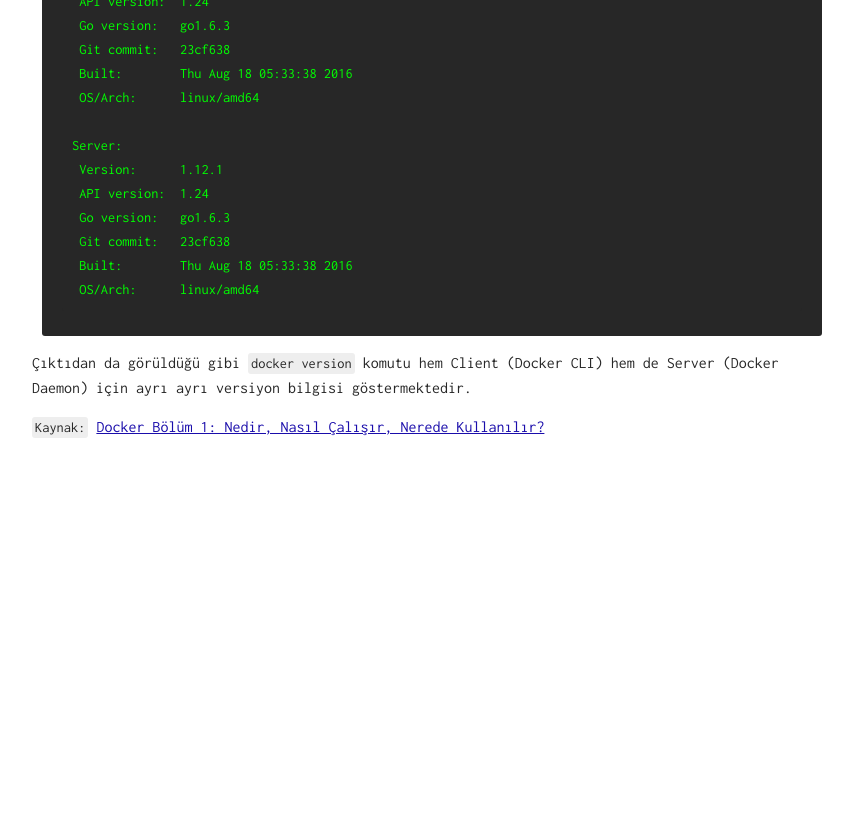
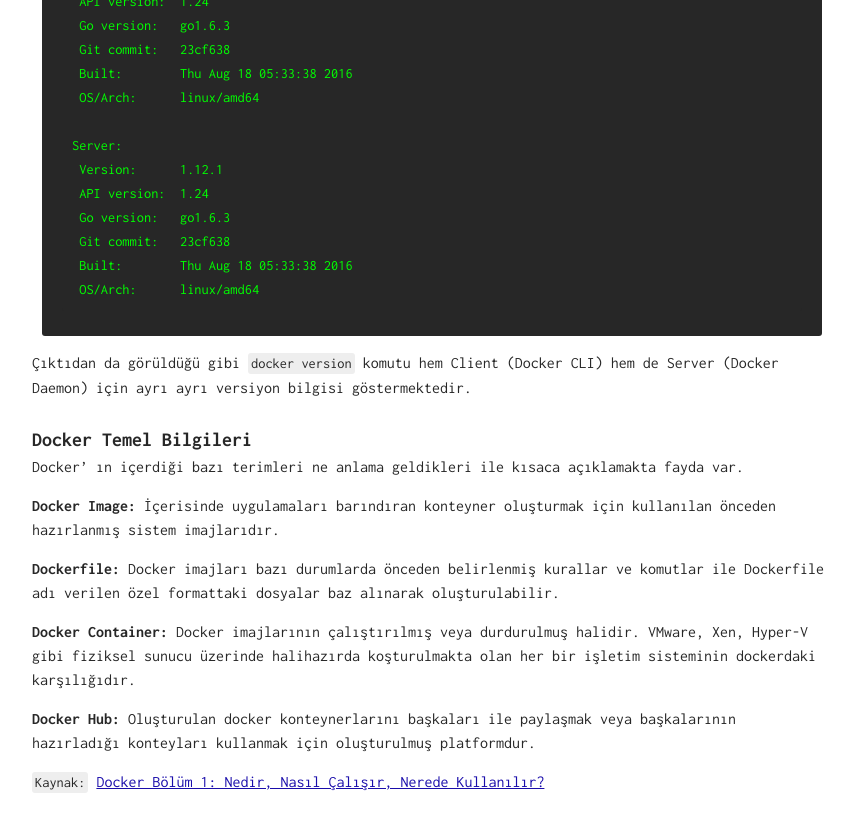
Before and after one commit to mustafasevim/blog, a Jekyll site: the page built from _posts/2016-08-23-docker-I.md, in a window 1280 px wide and 900 px high, scrolled down 2301 px. Shown: the top 832 px of the window, without its empty margins (208-1062 px from the left). Built offline with Jekyll 4.4.1, drawn with Linux system fonts in a browser that asks for light colours; comment, search, counter and statistics services are not loaded; before the commit the page ends 2846 px from its top, so only the background shows below that.

Commit message:
Update 2016-08-23-docker-I.md

```diff
--- a/_posts/2016-08-23-docker-I.md
+++ b/_posts/2016-08-23-docker-I.md
@@ -1,6 +1,6 @@
 ---
 layout: post
-title: Docker - I
+title: Docker I
 ---
 
 # Docker
@@ -58,4 +58,16 @@
 
 Çıktıdan da görüldüğü gibi `docker version` komutu hem Client (Docker CLI) hem de Server (Docker Daemon) için ayrı ayrı versiyon bilgisi göstermektedir.
 
+# Docker Temel Bilgileri
+
+Docker' ın içerdiği bazı terimleri ne anlama geldikleri ile kısaca açıklamakta fayda var.
+
+**Docker Image:** İçerisinde uygulamaları barındıran konteyner oluşturmak için kullanılan önceden hazırlanmış sistem imajlarıdır.
+
+**Dockerfile:** Docker imajları bazı durumlarda önceden belirlenmiş kurallar ve komutlar ile Dockerfile adı verilen özel formattaki dosyalar baz alınarak oluşturulabilir.
+
+**Docker Container:** Docker imajlarının çalıştırılmış veya durdurulmuş halidir. VMware, Xen, Hyper-V gibi fiziksel sunucu üzerinde halihazırda koşturulmakta olan her bir işletim sisteminin  dockerdaki karşılığıdır.
+
+**Docker Hub:** Oluşturulan docker konteynerlarını başkaları ile paylaşmak veya başkalarının hazırladığı konteyları kullanmak için oluşturulmuş platformdur.
+
 `Kaynak:` [Docker Bölüm 1: Nedir, Nasıl Çalışır, Nerede Kullanılır?](http://www.gokhansengun.com/docker-nedir-nasil-calisir-nerede-kullanilir/)
```
